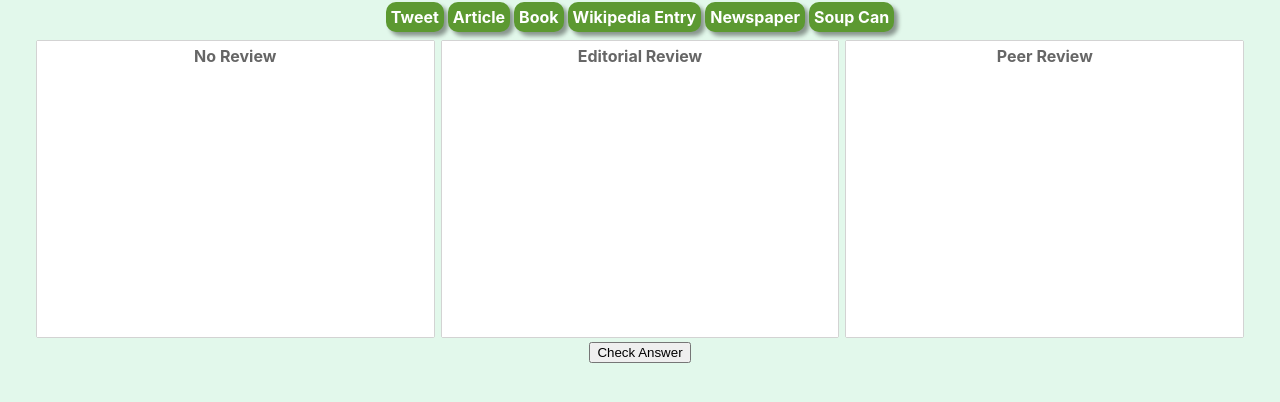
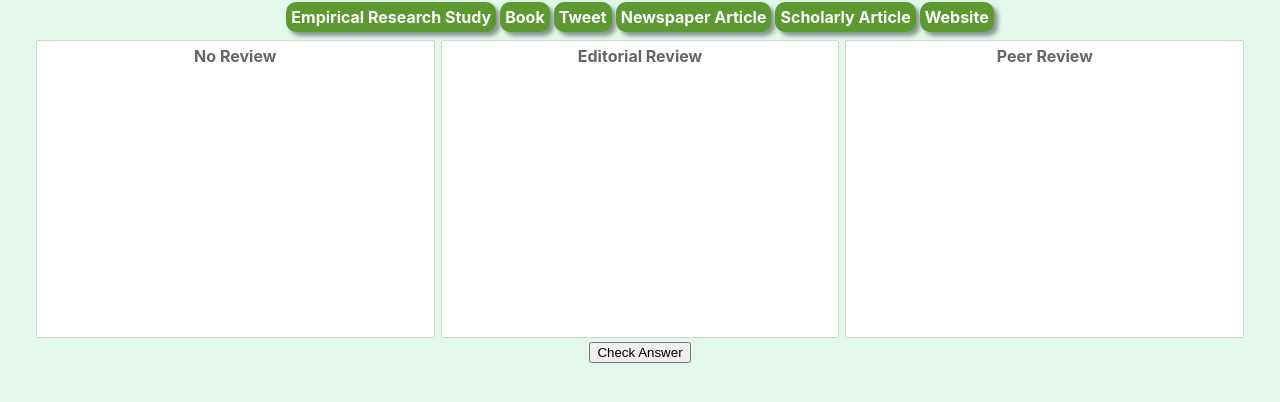
Before and after one commit to rgilmour70/mini-eval, a React (Create React App) app: page / in a window 1280 px wide. Shown: the top 402 px of the page. Built offline with nearby package versions, Linux system fonts and the light colour scheme.

Commit message:
content changes, added renderHTML

```diff
--- a/package.json
+++ b/package.json
@@ -3,11 +3,13 @@
   "version": "0.1.0",
   "private": true,
   "dependencies": {
+    "axios": "^0.18.0",
     "bootstrap": "^4.3.1",
     "node-sass": "^4.12.0",
     "react": "^16.8.6",
     "react-beautiful-dnd": "^11.0.3",
     "react-dom": "^16.8.6",
+    "react-render-html": "^0.6.0",
     "react-scripts": "3.0.0",
     "styled-components": "^4.2.0"
   },
--- a/src/App.js
+++ b/src/App.js
@@ -1,6 +1,9 @@
 import React, { Component } from 'react';
+// import axios from 'axios';
 import './App.css';
 import Classify from './components/classify/classify';
+
+// const API_PATH = './process.php';
 
 class App extends Component {
 
@@ -10,27 +13,27 @@ class App extends Component {
           "items" : {
             "item-1" : {
               "id" : "item-1",
-              "content" : "Tweet"
+              "content" : "Empirical Research Study"
             },
             "item-2" : {
               "id" : "item-2",
-              "content" : "Article"
+              "content" : "Book"
             },
             "item-3" : {
               "id" : "item-3",
-              "content" : "Book"
+              "content" : "Tweet"
             },
             "item-4" : {
               "id" : "item-4",
-              "content" : "Wikipedia Entry"
+              "content" : "Newspaper Article"
             },
             "item-5" : {
               "id" : "item-5",
-              "content" : "Newspaper"
+              "content" : "Scholarly Article"
             },
             "item-6" : {
               "id" : "item-6",
-              "content" : "Soup Can"
+              "content" : "Website"
             }
           },
           "columns" : {
@@ -57,25 +60,36 @@ class App extends Component {
           },
           "columnOrder" : ["column-1", "column-2", "column-3", "column-4"],
           "correctAnswer" : {
-            "item-1" : "column-2",
-            "item-2" : "column-4",
-            "item-3" : "column-3",
+            "item-1" : "column-4",
+            "item-2" : "column-3",
+            "item-3" : "column-2",
             "item-4" : "column-3",
-            "item-5" : "column-3",
+            "item-5" : "column-4",
             "item-6" : "column-2"
           },
-          "correctResponse" : "You're brilliant!",
-          "incorrectResponse" : "It's a good thing you're pretty."
+          "correctResponse" : "You're brilliant! You got it exactly right!",
+          "incorrectResponse" : "Empirical Research Study: Peer Review<br>Book: Editorial Review<br>Tweet: No Review<br>Newspaper Article: Editorial Review<br>Scholarly Article: Peer Review<br>Website: No Review",
+          "error" : ""
         };
 
-  recordAnswer = (isCorrect) => {
-    console.log(isCorrect);
-  }
+  // writeToDatabase = (userInput) => {
+  //   console.log(userInput);
+  //   axios({
+  //     method: 'post',
+  //     url: `${API_PATH}`,
+  //     headers: { 'content-type': 'application/json' },
+  //     data: userInput
+  //   })
+  //   .then(response => {
+  //     console.log(response);
+  //   })
+  //   .catch(error => this.setState({ error: error.message }));
+  // };
 
   render() {
     return (
       <div className="App">
-        <Classify {...this.state} recordAnswer={this.recordAnswer} />
+        <Classify {...this.state} writeToDatabase={this.writeToDatabase} />
       </div>
     );
   }
--- a/src/components/classify/classify.jsx
+++ b/src/components/classify/classify.jsx
@@ -2,6 +2,7 @@
 import React, { Component } from 'react';
 import { DragDropContext } from 'react-beautiful-dnd';
 import styled from 'styled-components';
+import renderHTML from 'react-render-html';
 import Column from './column';
 import Feedback from '../feedback';
 
@@ -97,7 +98,7 @@ class Classify extends Component {
 		const incorrectResponse = this.state.incorrectResponse;
 
 		const answerKey = JSON.stringify(this.state.correctAnswer);
-		console.log(answerKey);
+		// console.log(answerKey);
 
 		let userInput = {};
 
@@ -114,12 +115,12 @@ class Classify extends Component {
 				}
 			}
 		}
-		userInput = JSON.stringify(userInput);
-		console.log(userInput);
+		const userInputString = JSON.stringify(userInput);
+		// console.log(userInputString);
 
 		// const isCorrect = Object.values(correctnessObj).every(Boolean);
 
-		const isCorrect = answerKey === userInput;
+		const isCorrect = answerKey === userInputString;
 
 		if (isCorrect) {
 			this.setState({ correct: isCorrect, response: correctResponse });
@@ -127,12 +128,14 @@ class Classify extends Component {
 			this.setState({ correct: isCorrect, response: incorrectResponse });
 		}
 
-		if (!this.state.tried) {
-			// this.recordAnswer(this.state.currentSlide, this.state.contentId, answerString, isCorrect);
-			this.state.recordAnswer(isCorrect);
-		}
+		// if (!this.state.tried) {
+		// 	// this.recordAnswer(this.state.currentSlide, this.state.contentId, answerString, isCorrect);
+		// 	this.state.writeToDatabase(userInput);
+		// }
 
 	};
+
+
 
 
 	render() {
@@ -157,7 +160,7 @@ class Classify extends Component {
 					</Container>
 				</DragDropContext>
 				<button onClick={this.onFinish} className="btn btn-light check-answer">Check Answer</button>
-				<Feedback response={this.state.response} />
+				<Feedback response={this.state.response ? renderHTML(this.state.response) : ''} />
 			</React.Fragment>
 		)
 	}
```
Also changed, not shown: 1 other file (tests, documents, lock files or other folders).
